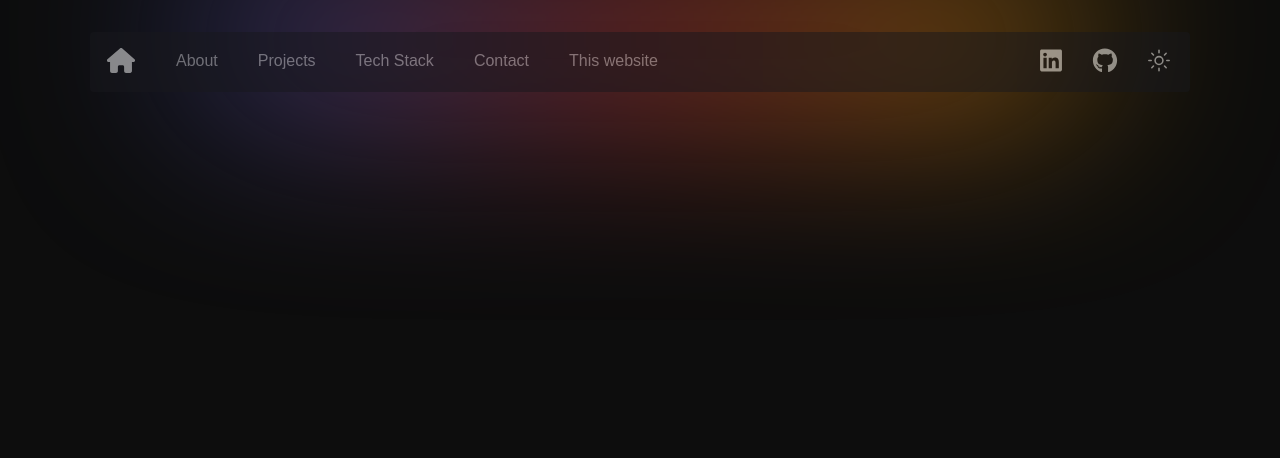
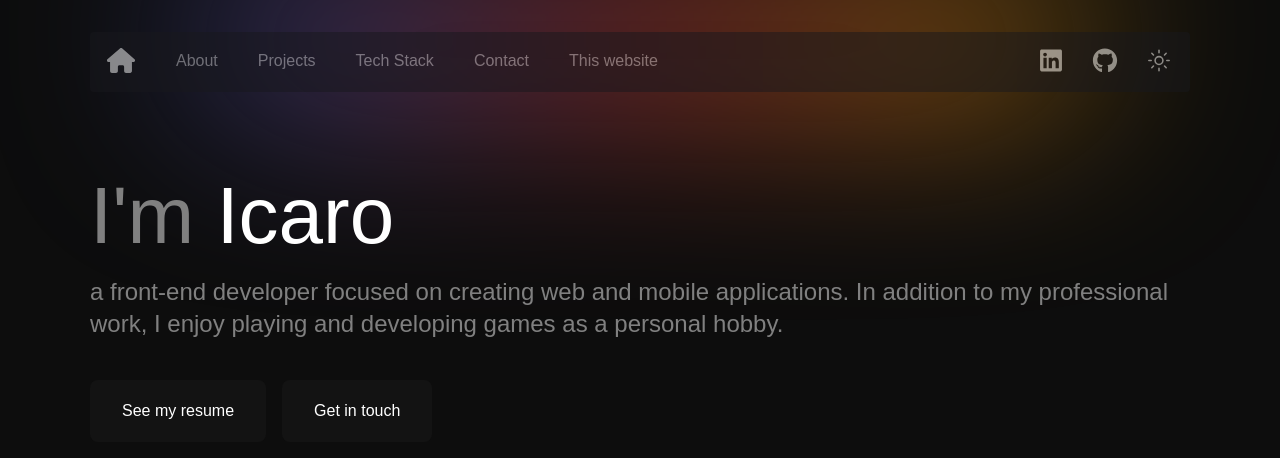
Before and after one commit to IcaroWeiler/portfolio, a Next.js app: page / in a window 1280 px wide. Shown: the top 458 px of the page. Built offline with nearby package versions, Linux system fonts and the light colour scheme.

Commit message:
implements initial introduction, refactors light theme

```diff
--- a/app/globals.css
+++ b/app/globals.css
@@ -7,6 +7,10 @@
   --title: white;
   --subtitle: #c5c5c5;
   --headerBg: #18181d;
+  --primaryButtonBg: #131313;
+  --secondaryButtonBg: #181818;
+  --primaryButtonText: #ffffff;
+  --secondaryButtonText: #808080;
 }
 
 .light {
@@ -14,6 +18,10 @@
   --title: #181818;
   --subtitle: #181818;
   --headerBg: white;
+  --primaryButtonBg: #131313;
+  --secondaryButtonBg: #F3F3F3;
+  --primaryButtonText: #ffffff;
+  --secondaryButtonText: #181818;
 }
 
 body {
@@ -23,11 +31,23 @@ body {
 }
 
 h1 {
-  color: var(--title)
+  color: var(--title);
+  font-size: 80px;
+  margin-bottom: 32px
 }
 
 header {
   background-color: var(--headerBg);
+}
+
+button, .primary {
+  background: var(--primaryButtonBg);
+  color: var(--primaryButtonText)
+}
+
+button, .secondary {
+  background: var(--secondaryButtonBg);
+  color: var(--secondaryButtonText);
 }
 
 .subtitle {
@@ -37,3 +57,28 @@ header {
 .icon {
   color: var(--title)
 }
+
+.fade-in {
+  opacity: 0;
+  transform: translateY(20px);
+  animation: fadeIn 0.8s forwards;
+}
+
+.animate-delay-500 {
+  animation-delay: 0.5s;
+}
+
+.animate-delay-1000 {
+  animation-delay: 1s;
+}
+
+.animate-delay-1500 {
+  animation-delay: 1.5s;
+}
+
+@keyframes fadeIn {
+  to {
+    opacity: 1;
+    transform: translateY(0);
+  }
+}
--- a/app/layout.tsx
+++ b/app/layout.tsx
@@ -26,16 +26,13 @@ export default function RootLayout({
   children: React.ReactNode;
 }>) {
   const [darkMode] = useAtom(darkModeAtom);
-  const [darkModeString, setDarkModeString] = useState<string>();
-
-  useEffect(() => {
-    darkMode ? setDarkModeString("dark") : setDarkModeString("light");
-  }, [darkMode]);
 
   return (
     <html lang="en">
       <body
-        className={`${geistSans.variable} ${geistMono.variable} ${darkModeString} antialiased max-w-[1100px] mx-auto`}
+        className={`${geistSans.variable} ${geistMono.variable} ${
+          darkMode ? "dark" : "light"
+        } antialiased max-w-[1100px] mx-auto`}
       >
         <CircleGradient />
 
--- a/app/license/page.tsx
+++ b/app/license/page.tsx
@@ -43,7 +43,7 @@ export default function License() {
   return (
     <div className="">
       <main className="">
-        <h1 className="text-[80px] mb-8">About this website</h1>
+        <h1>About this website</h1>
         {renderQuestions()}
         <p className="text-[#808080] font-bold">
           WHERE CAN I FIND THE DESIGN GUIDE?
--- a/app/page.tsx
+++ b/app/page.tsx
@@ -1,9 +1,34 @@
+"use client";
+import Button from "@/components/Button/button";
 import Image from "next/image";
 
 export default function Home() {
   return (
     <div className="">
-      <main className=""></main>
+      <main className="">
+        <div className="title fade-in animate-delay-500">
+          <h1 className="inline text-[#808080]">I'm </h1>
+
+          <h1 className="inline">Icaro</h1>
+        </div>
+
+        <div className="mb-10">
+          <span className="text-2xl text-[#808080] fade-in animate-delay-1000">
+            a front-end developer focused on creating web and mobile
+            applications. In addition to my professional work, I enjoy playing
+            and developing games as a personal hobby.
+          </span>
+        </div>
+
+        <div className="flex gap-4 fade-in animate-delay-1500">
+          <Button type="primary" onClick={() => console.log("a")}>
+            See my resume
+          </Button>
+          <Button type="primary" onClick={() => console.log("b")}>
+            Get in touch
+          </Button>
+        </div>
+      </main>
     </div>
   );
 }
--- /dev/null
+++ b/components/Button/button.tsx
@@ -0,0 +1,26 @@
+"use client";
+import { CSSProperties, MouseEventHandler, ReactNode } from "react";
+
+interface ButtonProps {
+  onClick: MouseEventHandler<HTMLButtonElement>;
+  children: ReactNode;
+  type: string;
+  style?: CSSProperties;
+}
+
+export default function Button({
+  onClick,
+  children,
+  style,
+  type,
+}: ButtonProps) {
+  return (
+    <button
+      className={`py-[19px] px-8 rounded-lg ${type}`}
+      onClick={onClick}
+      style={{ ...style }}
+    >
+      {children}
+    </button>
+  );
+}
```
